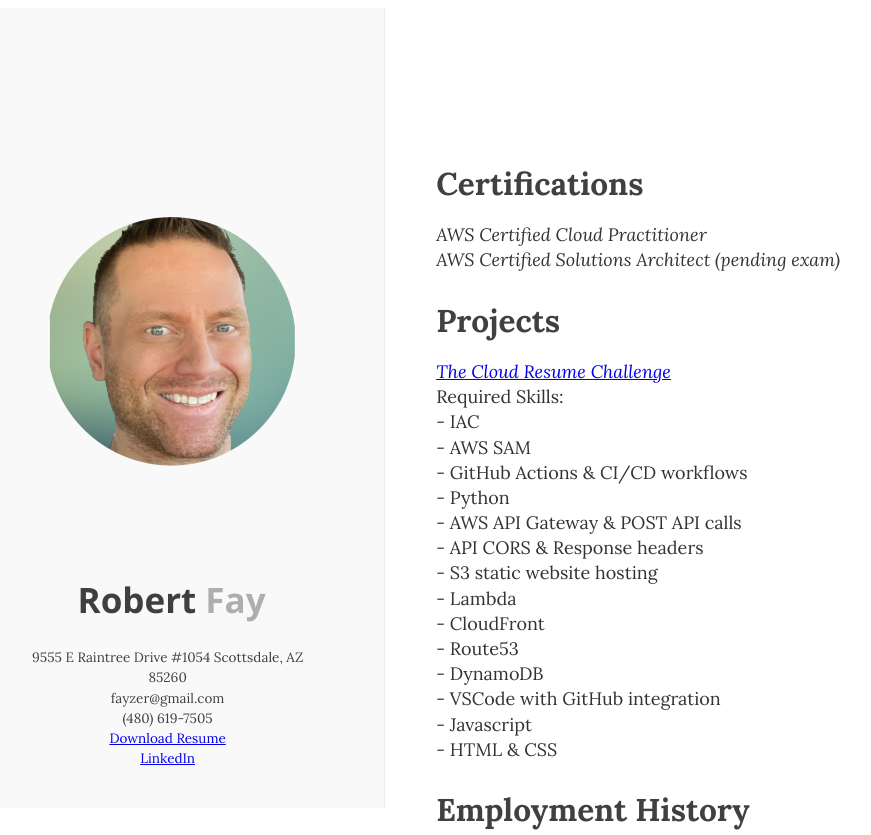
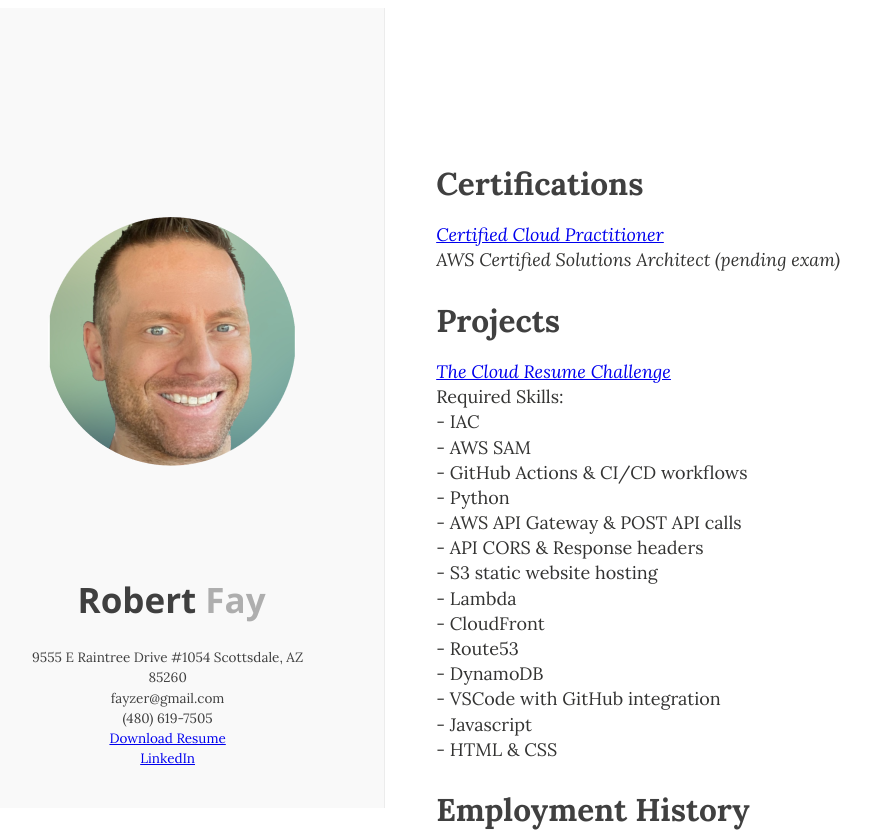
Before and after one commit to FAYZERJFL/cloudResumeChallenge, a plain HTML site: page index.html in a window 1280 px wide. Shown: the top 835 px of the page, without its empty margins (48-919 px from the left). Drawn offline with nearby package versions, Linux system fonts and the light colour scheme; no server answers; a web font is replaced by a local one.

Commit message:
ccp cert link html

```diff
--- a/index.html
+++ b/index.html
@@ -38,7 +38,7 @@
       <section>
           <h1>Certifications</h1>
           <ul><em>
-            <li>AWS Certified Cloud Practitioner</li>
+            <li><a href="ccpCertificate.pdf" target="_blank">Certified Cloud Practitioner</a></li>
             <li>AWS Certified Solutions Architect (pending exam)</li>
           </em></ul>
         <h1>Projects</h1>
```
